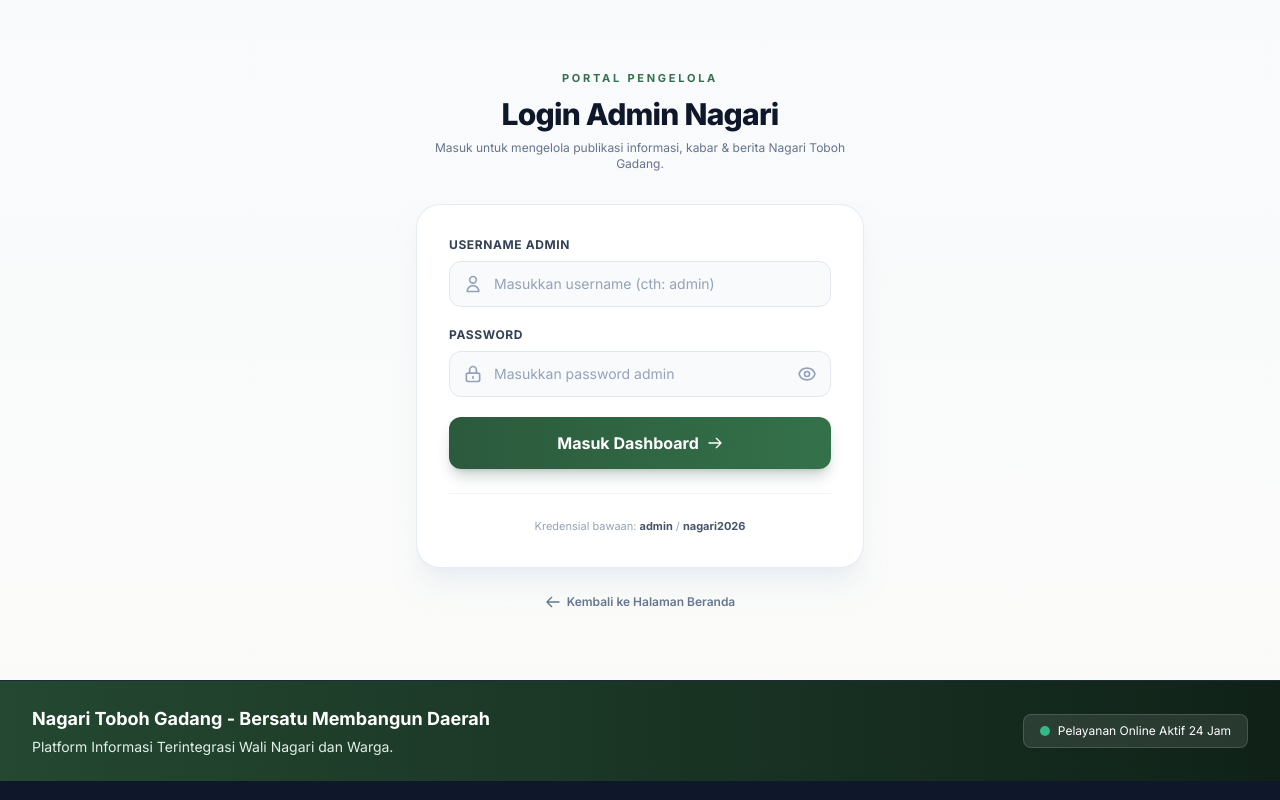
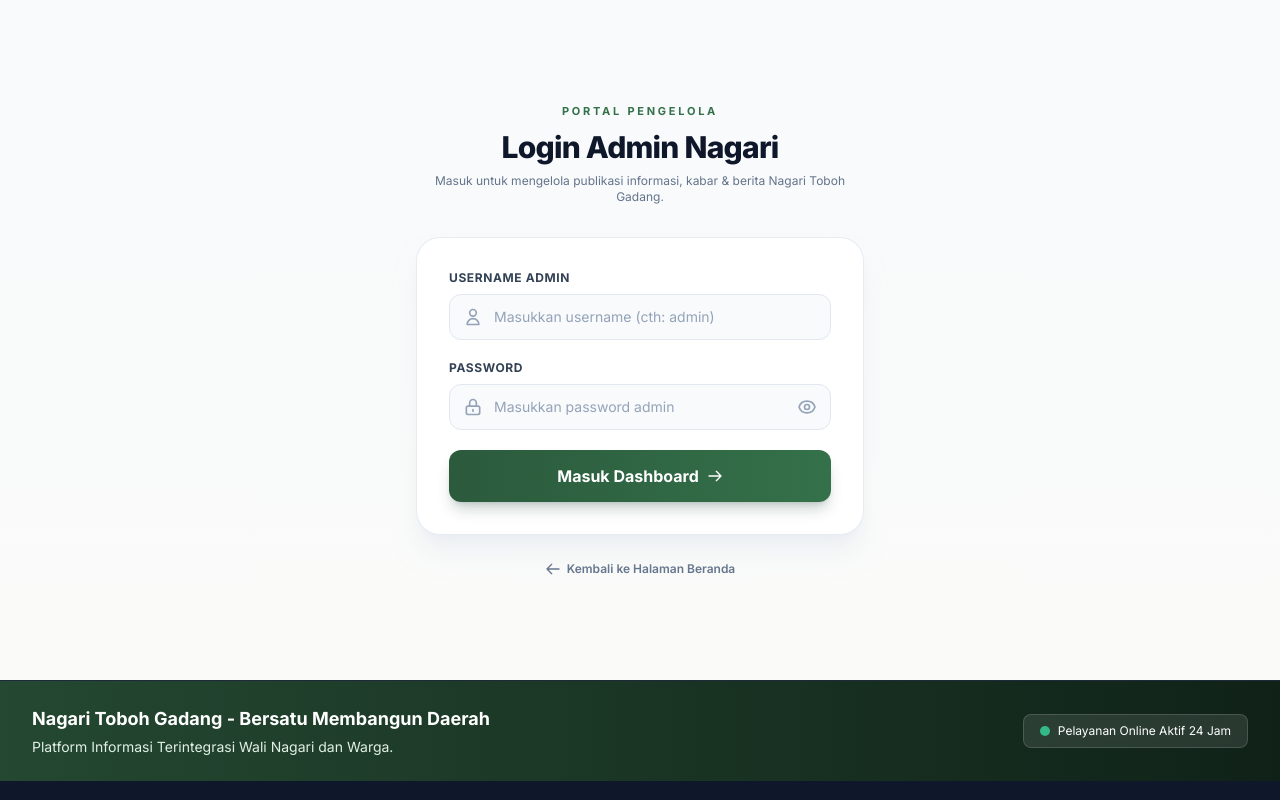
Before and after one commit to zigzag1140/toboh-gadang, a Next.js app: page /admin/login in a window 1280 px wide. Shown: the top 800 px of the page. Built offline with nearby package versions, Linux system fonts and the light colour scheme.

Commit message:
Hapus Hint

```diff
--- a/src/app/admin/login/page.tsx
+++ b/src/app/admin/login/page.tsx
@@ -148,13 +148,6 @@ export default function AdminLoginPage() {
               )}
             </button>
           </form>
-
-          {/* Hint info */}
-          <div className="mt-6 pt-6 border-t border-slate-100 dark:border-slate-800/80 text-center">
-            <p className="text-[11px] text-slate-400">
-              Kredensial bawaan: <strong className="text-slate-600 dark:text-slate-300">admin</strong> / <strong className="text-slate-600 dark:text-slate-300">nagari2026</strong>
-            </p>
-          </div>
         </div>
 
         {/* Back Link */}
```
